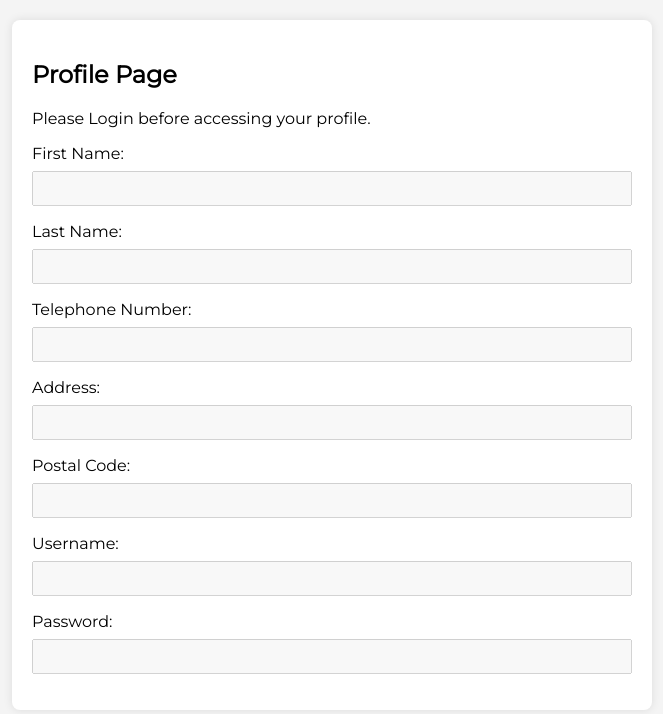
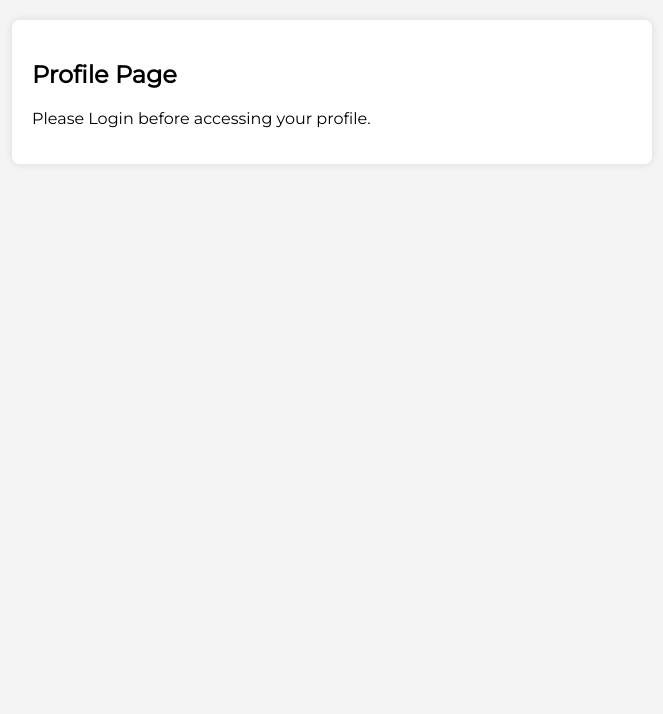
Before and after one commit to val1o/3D-Printing-Service-Website, a PHP site: page /index.php?c=User&a=profile in a window 1280 px wide. Shown: the top 714 px of the page, without its empty margins (308-971 px from the left). Run offline with PHP 8.4, Linux system fonts and the light colour scheme.

Commit message:
updates to login and profile with valentin

```diff
--- a/project/Controllers/UserController.php
+++ b/project/Controllers/UserController.php
@@ -23,6 +23,9 @@
                     break;
 
                 case "login":
+                    //Check if user is already logged in
+                    if(!isset($_SESSION['uID'])) {
+
                         //Check if the username and password are set
                         if (isset($_POST['username']) && isset($_POST['password'])){
 
@@ -52,6 +55,15 @@
                             }
                         } else {
                             $this->render("User", "login");
+                        }
+
+                    } else {
+
+                        //Create new user object and populate
+                        $user = new User();
+                        $user = $user->getUserByuID($_SESSION['uID']);
+
+                        $this->render("User", "login", ['user' => $user]);
                     }
                     break;
 
--- a/project/Views/User/login.php
+++ b/project/Views/User/login.php
@@ -78,6 +78,7 @@ p {
 
 <body>
     <div class="login-container">
+        <?php if(!isset($user)) {?>
         <form action="index.php?c=User&a=login" method="POST">
             <h2>Login</h2>
             <?php if (isset($error)) {
@@ -87,6 +88,10 @@ p {
             <input type="password" name="password" placeholder="Password" required><br><br>
             <input type="submit" value="Login">
         </form>
+        <?php } else {?>
+            <h2>Login</h2>
+            <?= "<p>You are already logged in " . $user['username'] . " living at " . $user['address'] . ".</p>" ?>
+        <?php }?>
     </div>
 
 
--- a/project/Views/User/profile.php
+++ b/project/Views/User/profile.php
@@ -89,28 +89,6 @@
 
         <?php } else { ?>
             <p>Please Login before accessing your profile.</p>
-            <form action="index.php?c=User&a=updateProfile" method="POST">
-                <label for="firstname">First Name:</label>
-                <input type="text" name="firstName" disabled>
-
-                <label for="lastname">Last Name:</label>
-                <input type="text" name="lastName" disabled>
-
-                <label for="telephonenumber">Telephone Number:</label>
-                <input type="tel" name="telephoneNumber" disabled>
-
-                <label for="address">Address:</label>
-                <input type="text" name="address" disabled>
-
-                <label for="postalcode">Postal Code:</label>
-                <input type="text" name="postalCode" disabled>
-
-                <label for="username">Username:</label>
-                <input type="text" name="username" disabled>
-
-                <label for="password">Password:</label>
-                <input type="password" name="password" disabled>
-            </form>
         <?php } ?>
 </div>
 
```
Lines whose indentation alone changed are shown as unchanged.
